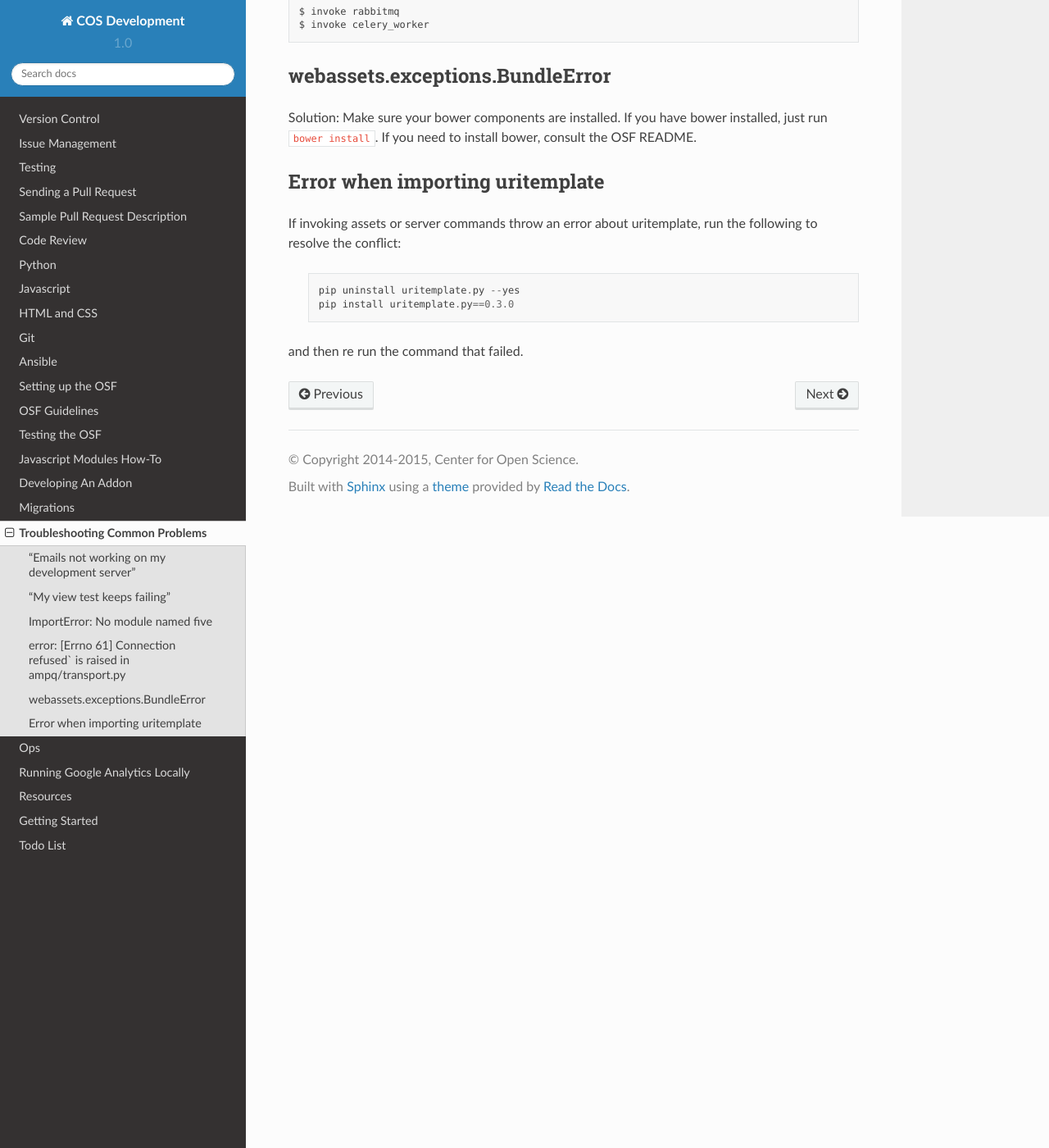
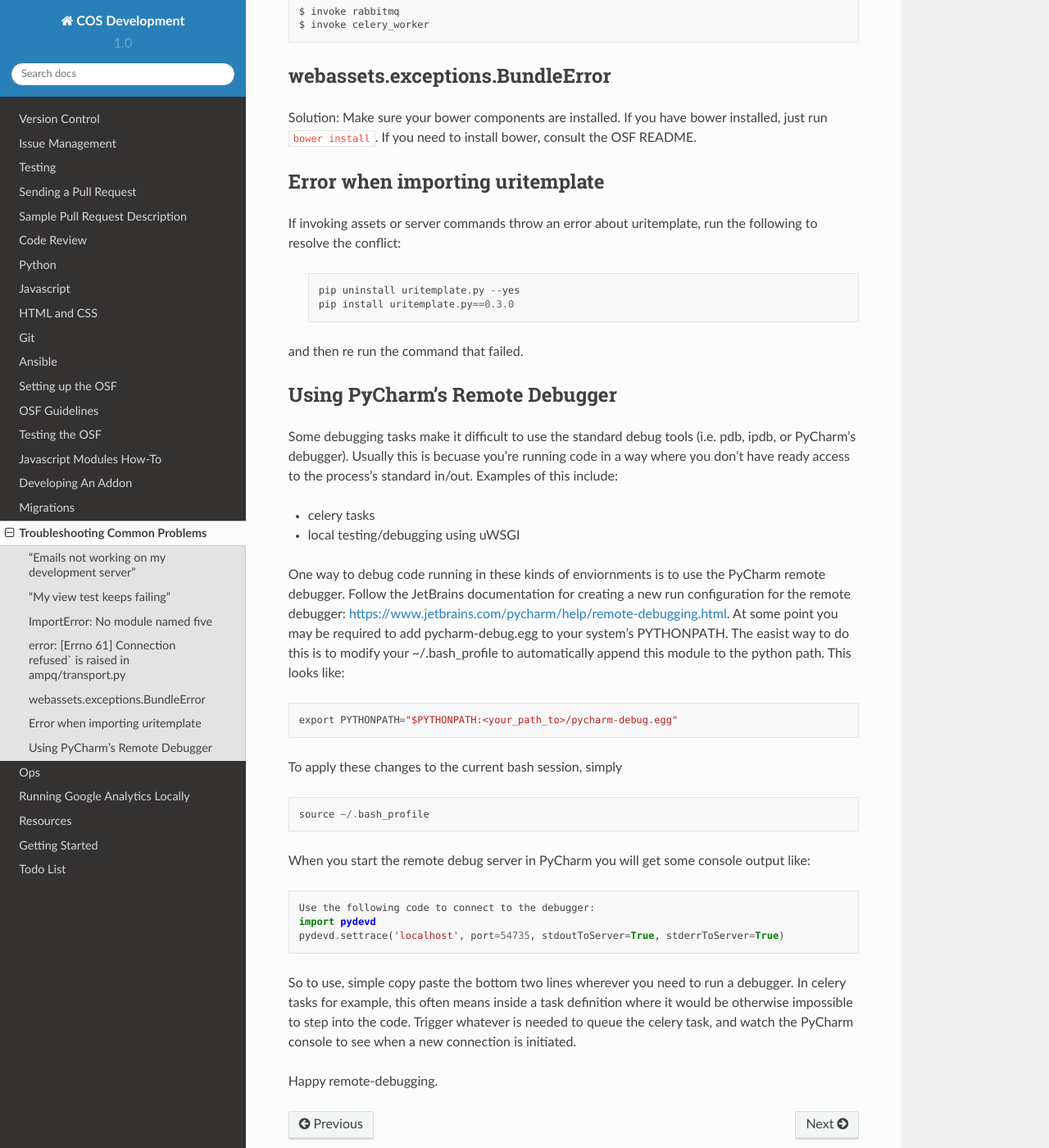
Before and after one commit to CenterForOpenScience/COSDev, a Sphinx documentation site: the page built from docs/osf/common_problems.rst, in a window 1280 px wide and 1400 px high, scrolled down 1095 px. Shown: the whole window at 82% size. Built offline with Sphinx 7.4.7 and the Read the Docs theme 2.0.0, drawn with Linux system fonts in a browser that asks for light colours.

Commit message:
Add section on using PyCharm remote debugger

```diff
--- a/docs/osf/common_problems.rst
+++ b/docs/osf/common_problems.rst
@@ -68,3 +68,41 @@ If invoking assets or server commands throw an error about uritemplate, run the
         pip install uritemplate.py==0.3.0
 
 and then re run the command that failed.
+
+Using PyCharm's Remote Debugger
+*******************************
+
+Some debugging tasks make it difficult to use the standard debug tools (i.e. pdb, ipdb, or PyCharm's debugger).
+Usually this is becuase you're running code in a way where you don't have ready access to the process's
+standard in/out. Examples of this include:
+
+- celery tasks
+- local testing/debugging using uWSGI
+
+One way to debug code running in these kinds of enviornments is to use the PyCharm remote debugger. Follow the
+JetBrains documentation for creating a new run configuration for the remote debugger: https://www.jetbrains.com/pycharm/help/remote-debugging.html. At some point you may be required to add pycharm-debug.egg to your system's PYTHONPATH. The
+easist way to do this is to modify your ~/.bash_profile to automatically append this module to the python path. This looks like:
+
+::
+
+    export PYTHONPATH="$PYTHONPATH:<your_path_to>/pycharm-debug.egg"
+
+To apply these changes to the current bash session, simply
+
+::
+
+   source ~/.bash_profile
+
+When you start the remote debug server in PyCharm you will get some console output like:
+
+::
+
+    Use the following code to connect to the debugger:
+    import pydevd
+    pydevd.settrace('localhost', port=54735, stdoutToServer=True, stderrToServer=True)
+
+So to use, simple copy paste the bottom two lines wherever you need to run a debugger. In celery tasks for example,
+this often means inside a task definition where it would be otherwise impossible to step into the code. Trigger
+whatever is needed to queue the celery task, and watch the PyCharm console to see when a new connection is initiated.
+
+Happy remote-debugging.
```
